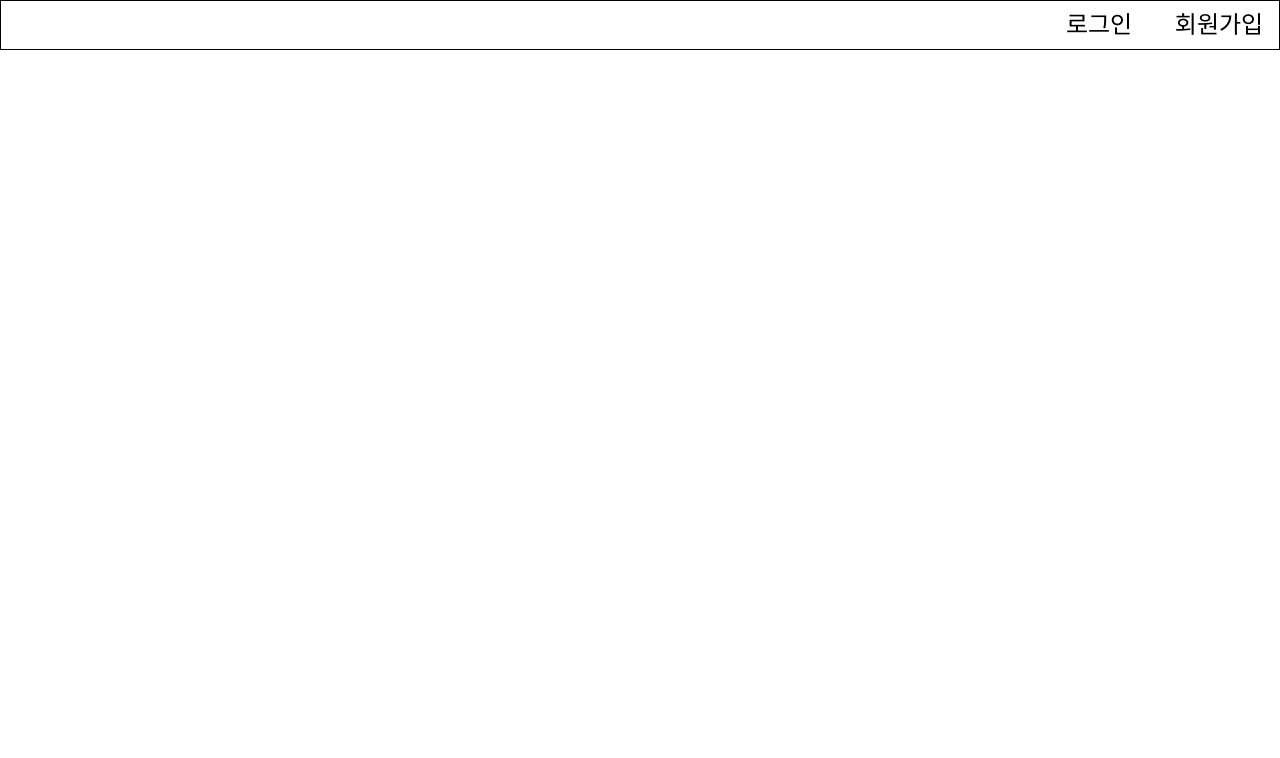
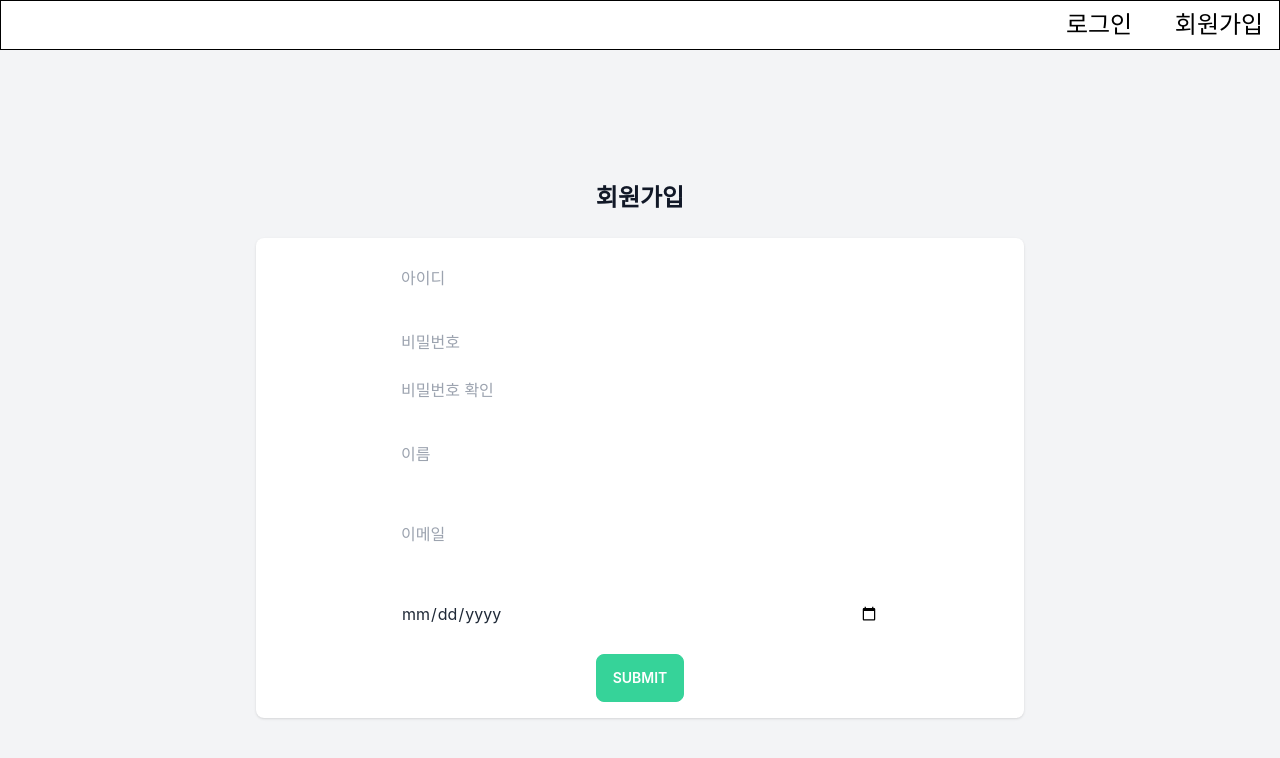
Before and after one commit to suho0815/AI_Team_Project, a React (Create React App) app in the folder front/: page /signup in a window 1280 px wide. Shown: the top 758 px of the page. Built offline with nearby package versions, Linux system fonts and the light colour scheme.

Commit message:
회원가입, 로그인 수정

```diff
--- a/front/src/App.js
+++ b/front/src/App.js
@@ -6,7 +6,7 @@ function App() {
   // const backgroundColor = ['blue', 'steelblue', 'red', 'pink', 'black']
 
   return (
-    <div className="w-screen h-full">
+    <div className="w-full h-screen">
       <RouteMain />
     </div>
   )
--- /dev/null
+++ b/front/src/Component/Input.js
@@ -0,0 +1,25 @@
+export const Input = ({type, className, placeholder, name, id, onChange}) => {
+  const inputClassName = ['input', 'w-2/3', 'border', className].join(' ')
+  return (
+    <input type={type} id={id} name={name} placeholder={placeholder} className={inputClassName} onChange={onChange} />
+  )
+}
+
+export const LoginInput = ({label, type, placeholder, onChange}) => {
+  return (
+    <div>
+      <label htmlFor={type} className="block mb-2 text-sm font-medium text-gray-900 dark:text-white">
+        {label}
+      </label>
+      <input
+        type={type}
+        name={type}
+        id={type}
+        className="bg-gray-50 border border-gray-300 text-gray-900 sm:text-sm rounded-lg focus:ring-primary-600 focus:border-primary-600 block w-full p-2.5 dark:bg-gray-700 dark:border-gray-600 dark:placeholder-gray-400 dark:text-white dark:focus:ring-blue-500 dark:focus:border-blue-500"
+        placeholder={placeholder}
+        required=""
+        onChange={onChange}
+      />
+    </div>
+  )
+}
--- a/front/src/Component/index.js
+++ b/front/src/Component/index.js
@@ -5,3 +5,4 @@ export * from './Chart/LineChart'
 export * from './Icon'
 export * from './Modal'
 export * from './FileUpload'
+export * from './Input'
--- a/front/src/Page/LoginPage/Login.js
+++ b/front/src/Page/LoginPage/Login.js
@@ -9,7 +9,7 @@ export const Login = () => {
   const SignInBtnClicked = () => {}
 
   return (
-    <section className="bg-gray-50 dark:bg-gray-900">
+    <section className="bg-gray-100 dark:bg-gray-900">
       <div className="flex flex-col items-center justify-center px-6 py-8 mx-auto md:h-screen lg:py-0">
         <div className="flex items-center mb-6 text-2xl font-semibold text-gray-900 dark:text-white">로그인</div>
         <div className="w-full bg-white rounded-lg shadow dark:border md:mt-0 sm:max-w-md xl:p-0 dark:bg-gray-800 dark:border-gray-700">
--- a/front/src/Page/LoginPage/SignUp.js
+++ b/front/src/Page/LoginPage/SignUp.js
@@ -1,13 +1,70 @@
 // 회원가입 페이지
-
-// 회원가입 정보
-// user_id
-// password
-// password chk
-// name
-// email
-// birthday(date 형식)
+import {Input} from '../../Component'
+import {useRef, useState} from 'react'
 
 export function SignUp() {
-  return <div></div>
+  const [data, setData] = useState({
+    user_id: '',
+    user_pw: '',
+    user_pw_chk: '',
+    name: '',
+    email: '',
+    birth: ''
+  })
+
+  // input에 사용자 입력 값 가져오기
+  const DataOnChange = event => {
+    let {name, value} = event.target
+    setData(prevFormData => ({
+      ...prevFormData,
+      [name]: value
+    }))
+    // console.log('data: ', data)
+  }
+
+  // 서버에 회원가입 요청
+  const SubmitBtnClicked = () => {}
+
+  return (
+    <section className="flex flex-col items-center justify-center w-full h-full bg-gray-100">
+      <div className="mb-6 text-2xl font-semibold text-gray-900">회원가입</div>
+      <div className="w-3/5 bg-white rounded-lg shadow h-3/5">
+        <div className="flex flex-col items-center">
+          <Input
+            type="text"
+            name="user_id"
+            placeholder="아이디"
+            className="m-4"
+            onChange={event => DataOnChange(event)}
+          />
+          <Input
+            type="password"
+            name="user_pw"
+            placeholder="비밀번호"
+            className=""
+            onChange={event => DataOnChange(event)}
+          />
+          <Input
+            type="password"
+            name="user_pw_chk"
+            placeholder="비밀번호 확인"
+            className=""
+            onChange={event => DataOnChange(event)}
+          />
+          <Input type="text" name="name" placeholder="이름" className="m-4" onChange={event => DataOnChange(event)} />
+          <Input
+            type="email"
+            name="email"
+            placeholder="이메일"
+            className="m-4"
+            onChange={event => DataOnChange(event)}
+          />
+          <Input type="date" name="birth" placeholder="생일" className="m-4" onChange={event => DataOnChange(event)} />
+        </div>
+        <div className="flex justify-center w-full">
+          <button className="text-white btn btn-success">submit</button>
+        </div>
+      </div>
+    </section>
+  )
 }
```
